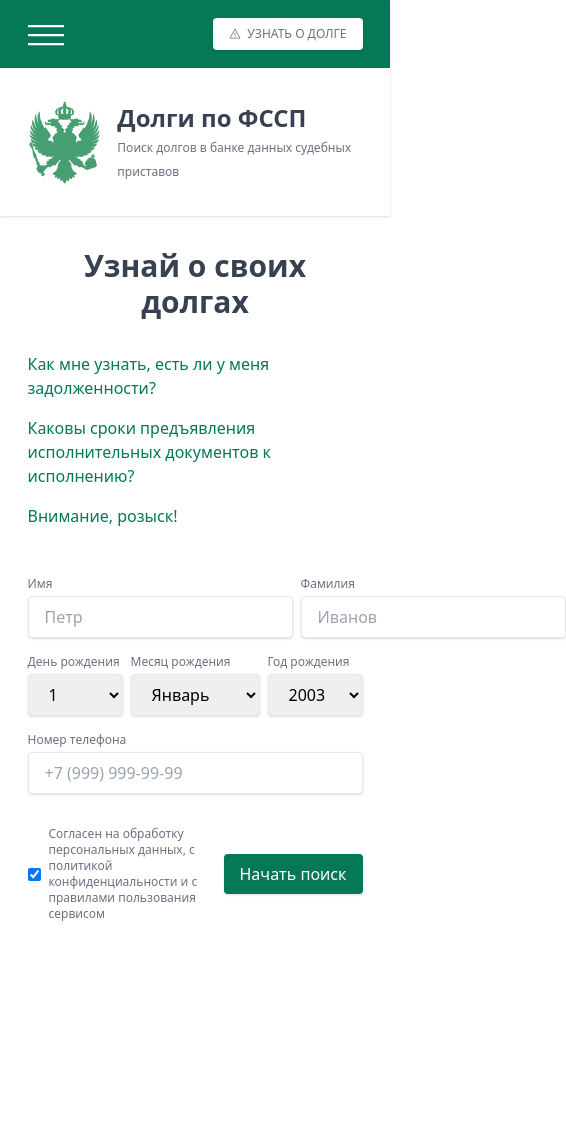
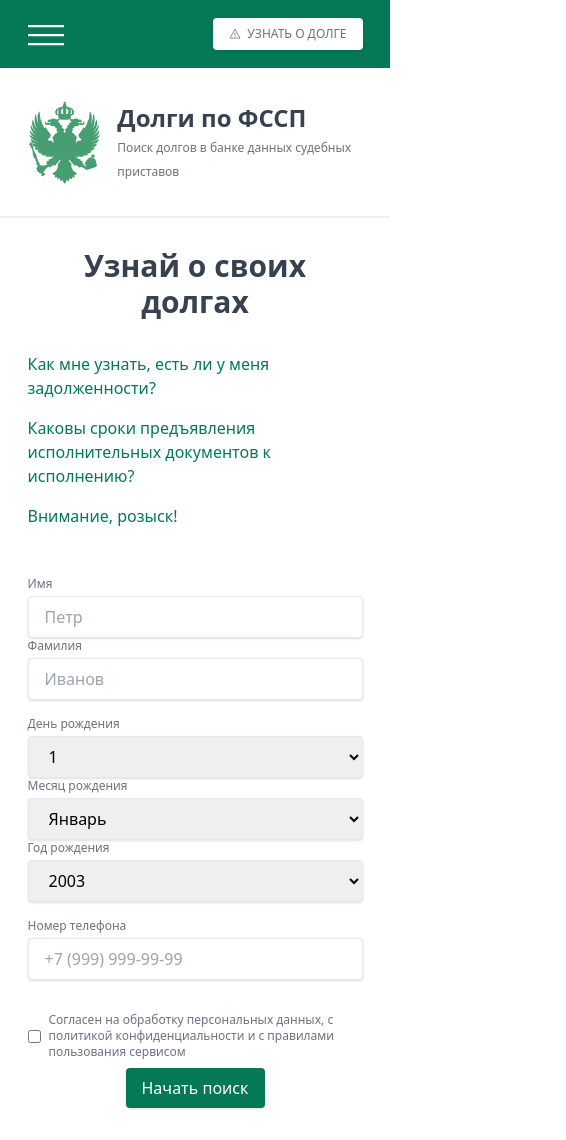
Before and after one commit to chernyshovmaksim/fssp, a Next.js app: page / in a window 390 px wide. Shown: the whole page, 566 px wide, since content can reach past the window. Before the commit the page ends 954 px from the top, so only its background shows below. Built offline with nearby package versions, Linux system fonts and the light colour scheme.

Commit message:
fixed html in mobile resolution

```diff
--- a/components/blocks/Action.tsx
+++ b/components/blocks/Action.tsx
@@ -24,7 +24,7 @@
           </div>
           <div className="mt-12 md:mt-0">
             <form>
-              <div className="flex gap-2">
+              <div className="flex flex-col md:flex-row md:gap-2">
                 <div className="flex flex-col flex-1">
                   <label className={styles.label} htmlFor="name">
                     Имя
@@ -48,7 +48,7 @@
                   />
                 </div>
               </div>
-              <div className="flex gap-2 mt-4">
+              <div className="flex flex-col md:flex-row md:gap-2 mt-4">
                 <div className="flex flex-col flex-1">
                   <label className={styles.label} htmlFor="day">
                     День рождения
@@ -150,9 +150,9 @@
                   />
                 </div>
               </div>
-              <div className="mt-8 flex flex-1 gap-2 items-center">
+              <div className="mt-8 flex flex-col md:flex-row flex-1 items-center">
                 <div className="flex items-center gap-2 flex-1 hover:cursor-pointer">
-                  <input name="politics" type="checkbox" checked={true} />
+                  <input name="politics" type="checkbox" />
                   <label htmlFor="politics" className="text-xs text-gray-500">
                     Согласен на обработку персональных данных, с политикой
                     конфиденциальности и с правилами пользования сервисом
@@ -160,7 +160,7 @@
                 </div>
                 <Link
                   href={"/"}
-                  className="btn-primary"
+                  className="btn-primary mt-2"
                 >
                   Начать поиск
                 </Link>
```
